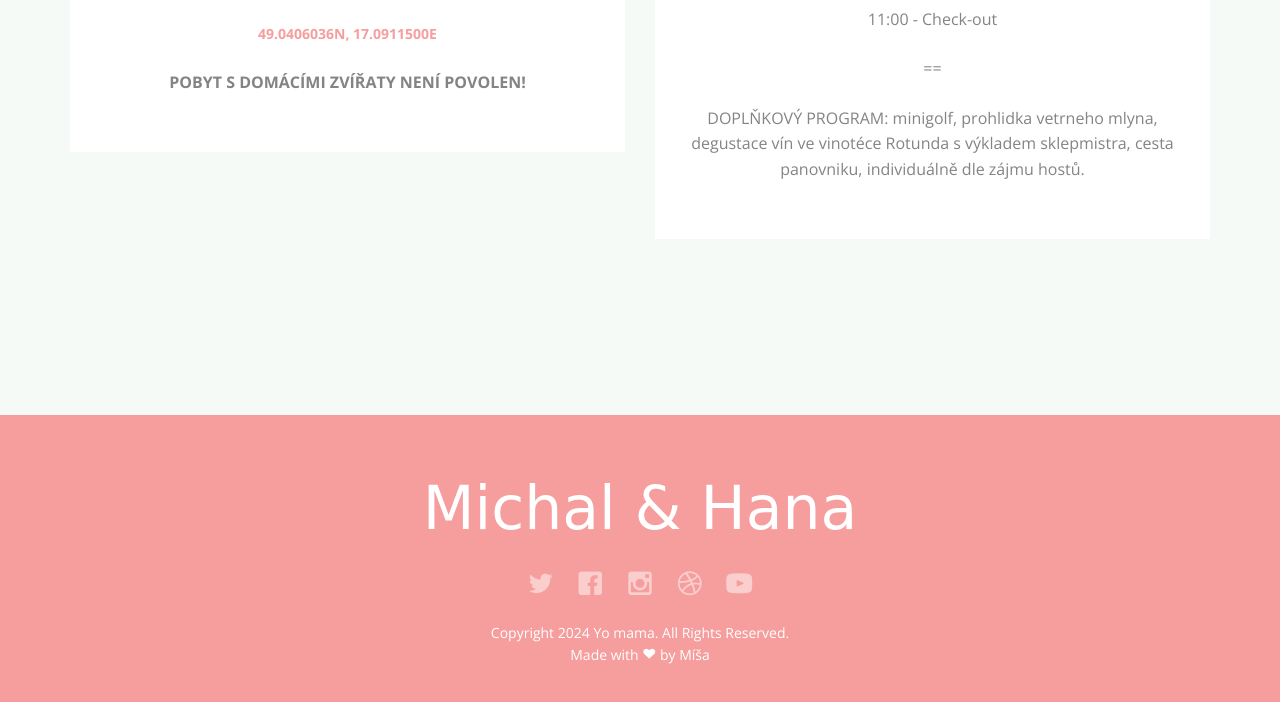
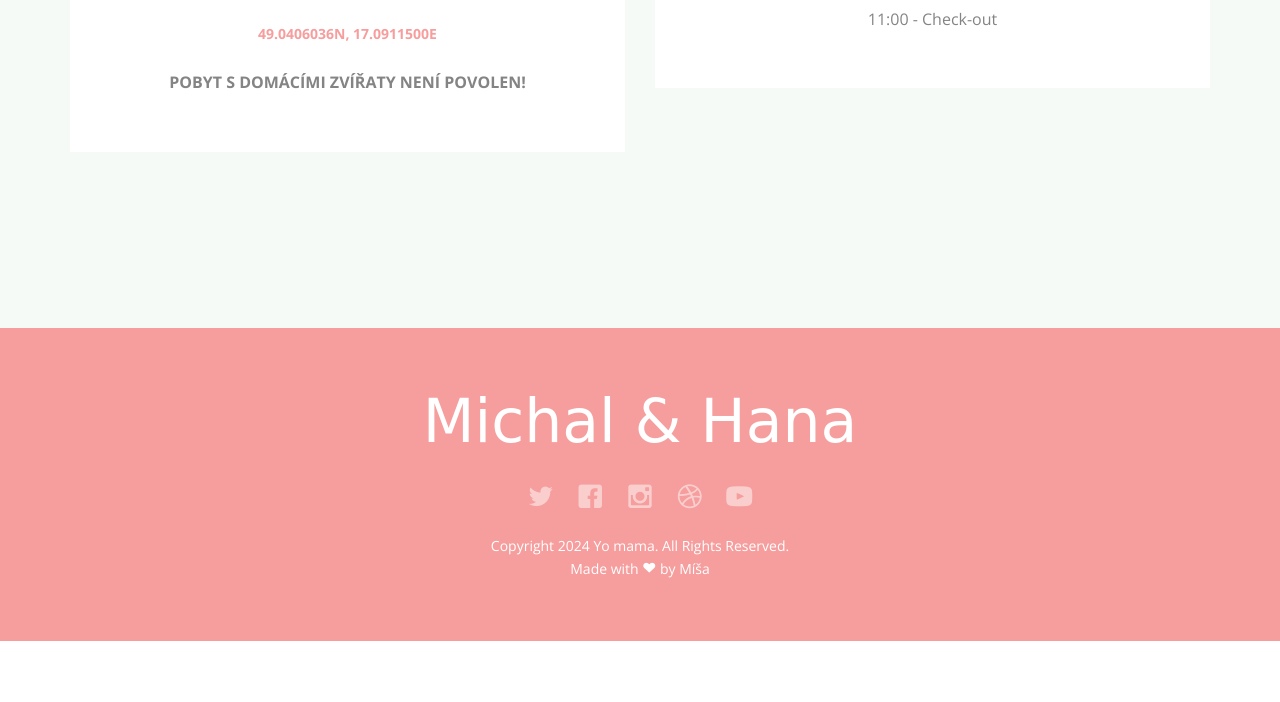
Before and after one commit to openeyes-cz/openeyes-cz.github.io, a website: page when-where.html in a window 1280 px wide. Shown: the part 1945-2647 px from the top of the page. After the commit the page ends 2586 px from the top, so only its background shows below. Drawn offline with nearby package versions, Linux system fonts and the light colour scheme; files whose address does not match are found by name; a web font is replaced by a local one.

Commit message:
Update when-where.html
Odebral doplnkovy program

```diff
--- a/when-where.html
+++ b/when-where.html
@@ -127,8 +127,6 @@
 								<p>--</p>
 								<p>07:30 - 10:00 - Snidane</p>
 								<p>11:00 - Check-out</p>
-								<p>==</p>
-								<p>DOPLŇKOVÝ PROGRAM: minigolf, prohlidka vetrneho mlyna, degustace vín ve vinotéce Rotunda s výkladem sklepmistra, cesta panovniku, individuálně dle zájmu hostů.</p>
 							</div>
 						</div>
 					</div>
```
